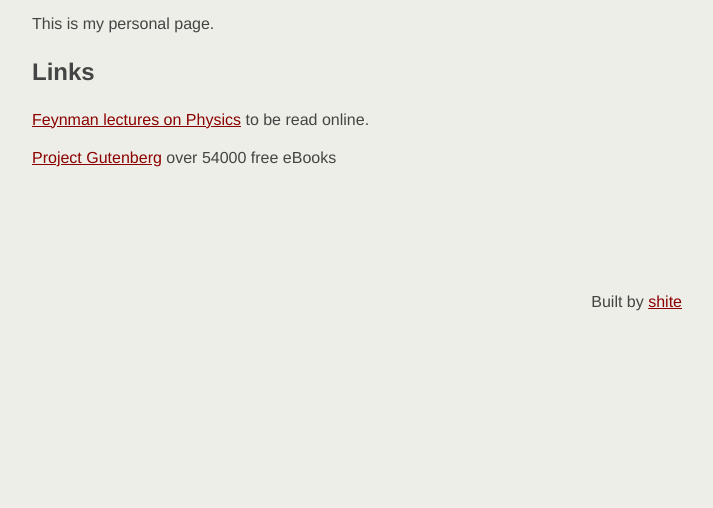
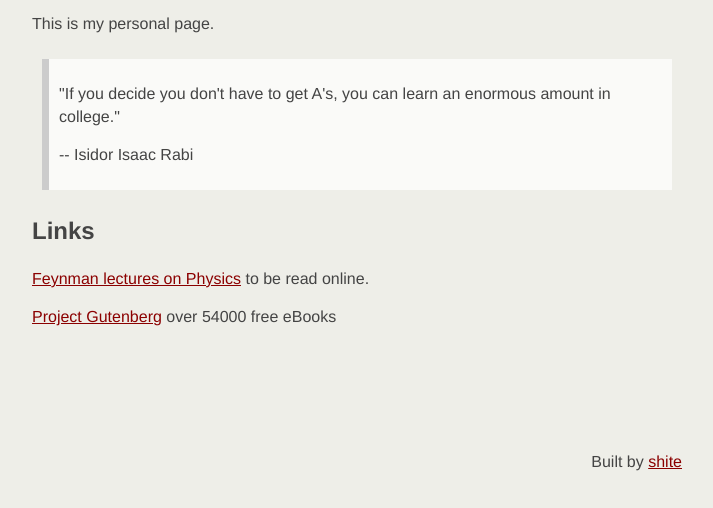
Before and after one commit to henriqueleng/henriqueleng.github.io, a plain HTML site: page index.html in a window 1280 px wide. Shown: the part 272-780 px from the top of the page, without its empty margins (283-996 px from the left). Drawn offline with Linux system fonts and the light colour scheme.

Commit message:
add quote

```diff
--- a/index.html
+++ b/index.html
@@ -27,6 +27,13 @@
 
 <p>This is my personal page.</p>
 
+<blockquote>
+  <p>"If you decide you don't have to get A's, you can learn an enormous
+amount in college."</p>
+
+<p>-- Isidor Isaac Rabi</p>
+</blockquote>
+
 <h2>Links</h2>
 
 <p><a href="http://feynmanlectures.caltech.edu">Feynman lectures on Physics</a> to be read online.</p>
```
Also changed, not shown: 1 other file.
